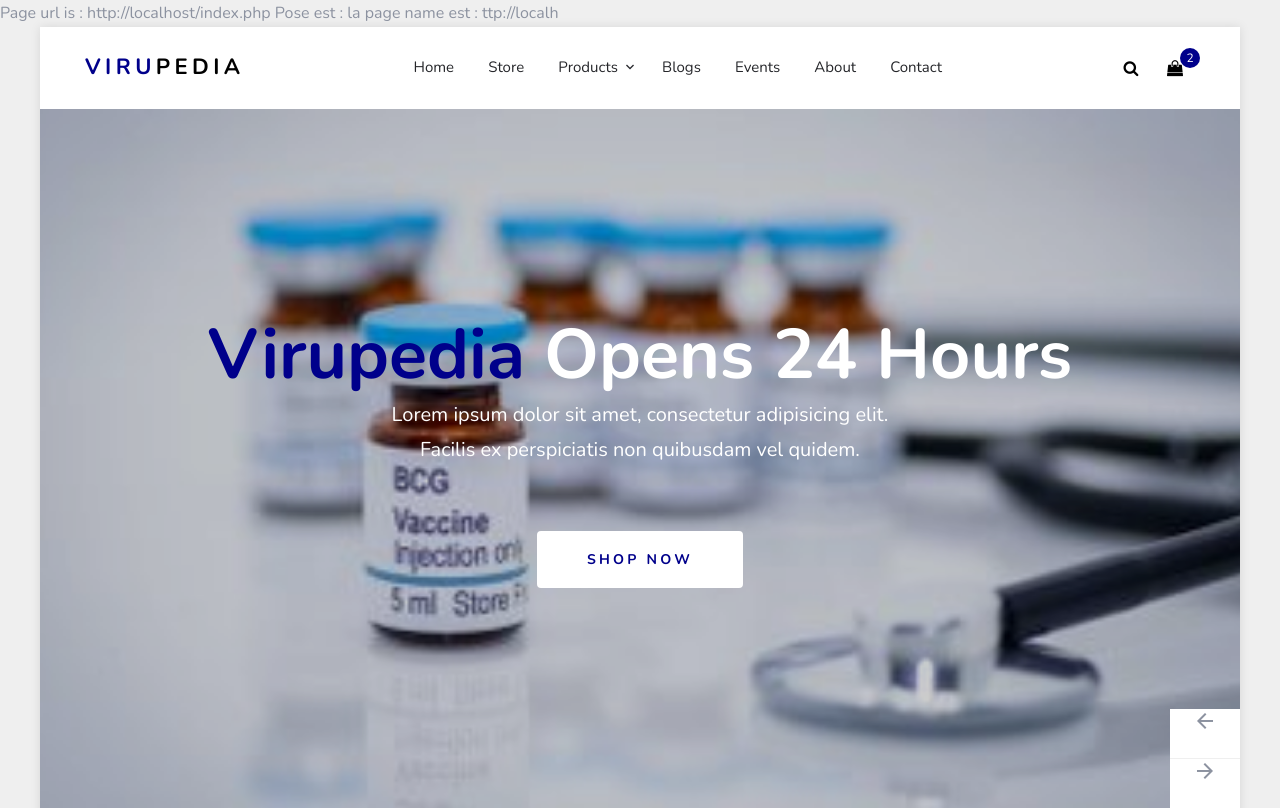
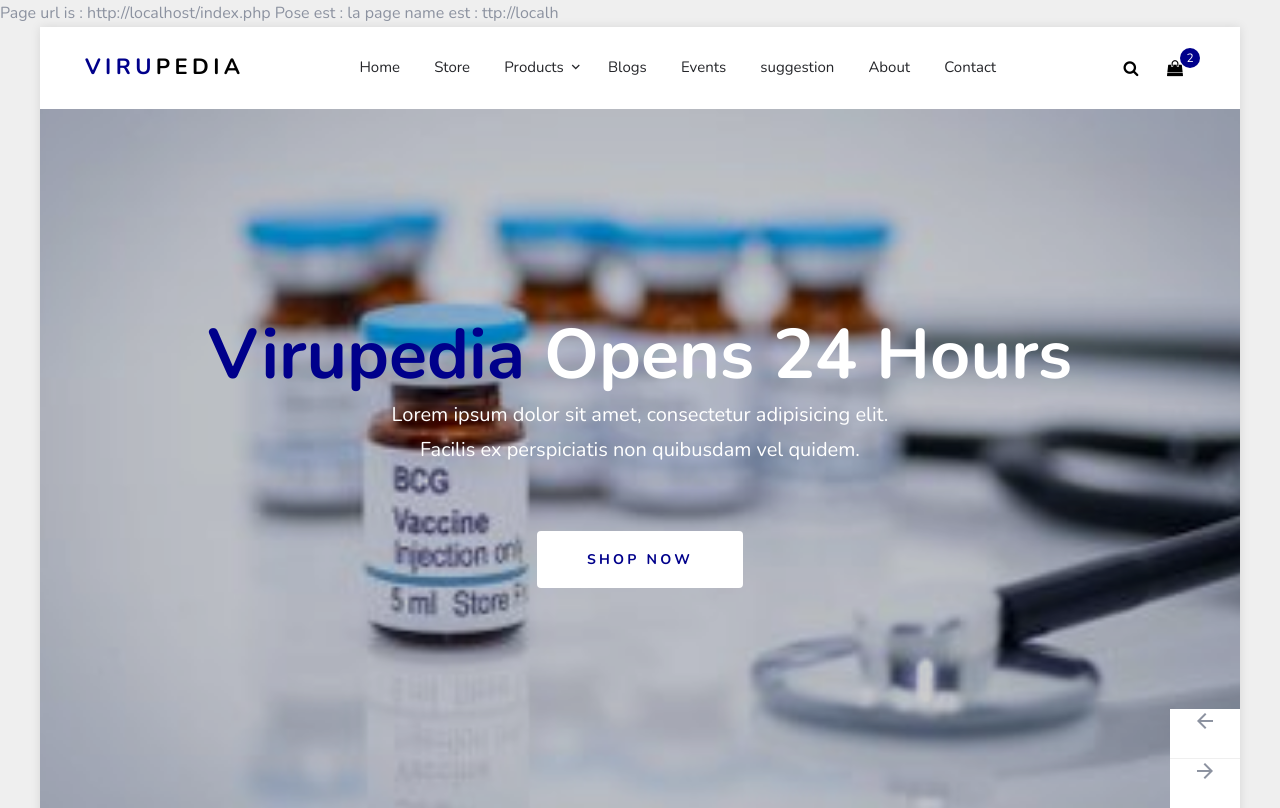
Before and after one commit to Virupedia/virupedia, a PHP site: page /index.php in a window 1280 px wide. Shown: the top 808 px of the page. Run offline with PHP 8.4, Linux system fonts and the light colour scheme; some web fonts are replaced.

Commit message:
anothercommit

```diff
--- a/views/front/header.php
+++ b/views/front/header.php
@@ -87,6 +87,7 @@
 
                              <li <?php if (strcmp($fstring, "blogs.php")) { ?> class="desactive" <?php  } else { ?> class="active" <?php  } ?>><a href="blogs.php">Blogs</a></li>
                              <li <?php if (strcmp($fstring, "events.php")) { ?> class="desactive" <?php  } else { ?> class="active" <?php  } ?>><a href="events.php">Events</a></li>
+                             <li <?php if (strcmp($fstring, "suggestion.php")) { ?> class="desactive" <?php  } else { ?> class="active" <?php  } ?>><a href="suggestion.php">suggestion</a></li>
                              <li <?php if (strcmp($fstring, "about.php")) { ?> class="desactive" <?php  } else { ?> class="active" <?php  } ?>><a href="about.php">About</a></li>
                              <li <?php if (strcmp($fstring, "contact.php")) { ?> class="desactive" <?php  } else { ?> class="active" <?php  } ?>><a href="contact.php">Contact</a></li>
 
```
Also changed, not shown: views/front/suggestion.php (added).
